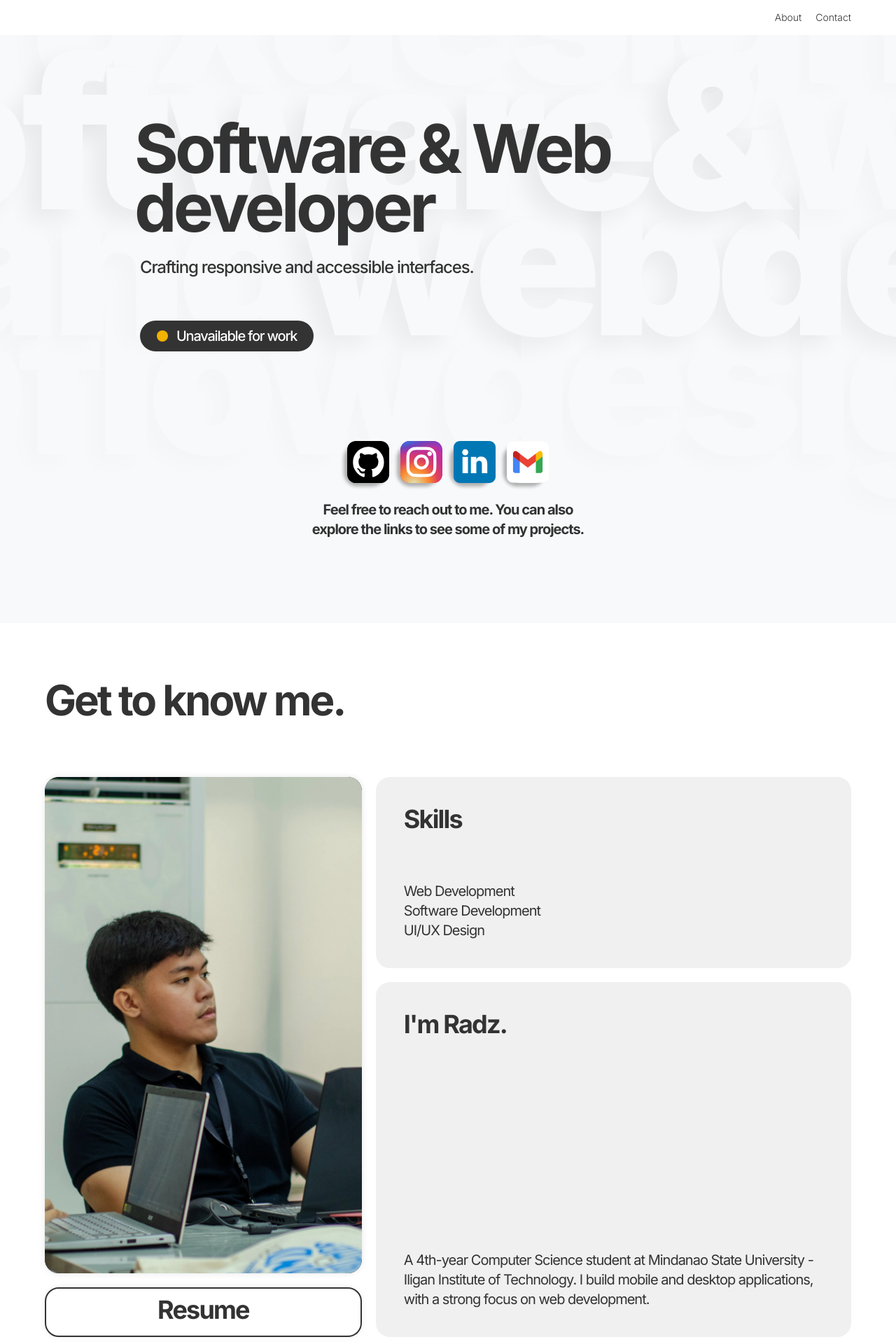
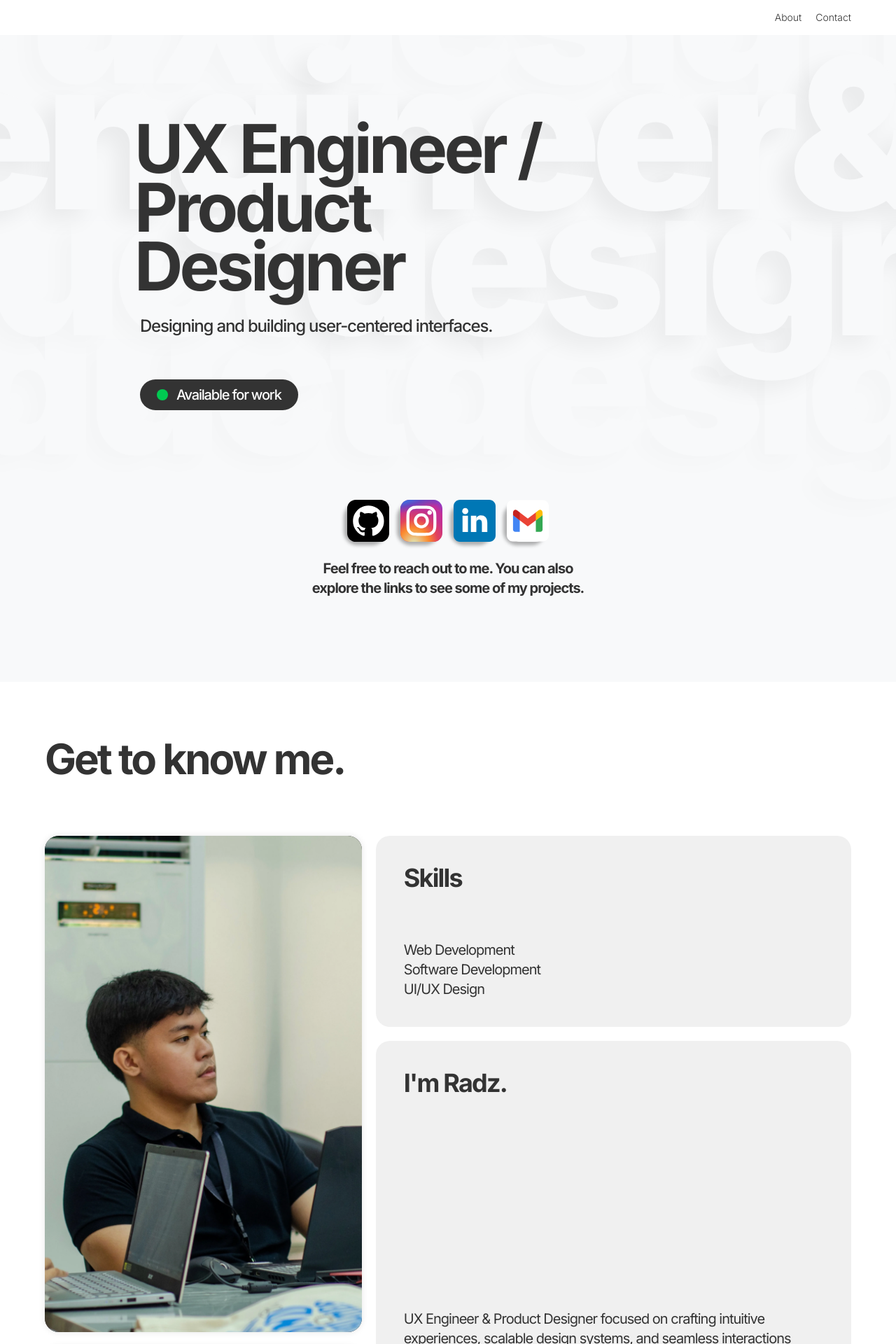
Before and after one commit to razeuss/WorkPortfolio, a Next.js app: page / in a window 1280 px wide. Shown: the top 1920 px of the page at 70% size. Built offline with nearby package versions, Linux system fonts and the light colour scheme.

Commit message:
add: new title

```diff
--- a/app/page.tsx
+++ b/app/page.tsx
@@ -155,26 +155,26 @@ useEffect(() => {
               ui/uxdesigner
             </div>
             <div className="absolute z-2 top-[20px] min-[640px]:top-[70px] min-[2000px]:top-[190px] text-[#f8f9fa] font-black text-[150px] min-[640px]:text-[300px] min-[2000px]:text-[400px] leading-60 tracking-tighter z-2 text-center pointer-events-none select-none" style={{ textShadow: "-20px 15px 30px rgba(0,0,0,0.02)" }}>
-              <span style={{ textShadow: "-20px 15px 30px rgba(0,0,0,0.06)" }}>rsoftware&</span>web<br/>
+              <span style={{ textShadow: "-20px 15px 30px rgba(0,0,0,0.06)" }}>rruxengineer&</span>prod<br/>
             </div>
             <div className="absolute z-1 -top-[130px] min-[640px]:top-[10px] min-[2000px]:top-[190px] text-[#f8f9fa] font-black text-[150px] min-[640px]:text-[300px] min-[2000px]:text-[400px]  leading-60 tracking-tighter z-1 text-center pointer-events-none select-none" style={{ textShadow: "-20px 15px 30px rgba(0,0,0,0.02)" }}>
-              <br/>veloperand<span style={{ textShadow: "-20px 15px 30px rgba(0,0,0,0.05)" }}>webdev</span>eloper
+              <br/>oduct<span style={{ textShadow: "-20px 15px 30px rgba(0,0,0,0.05)" }}>designer</span>
             </div>
             <div className="absolute top-[200px] min-[640px]:top-[420px] min-[2000px]:top-[660px] text-[#f8f9fa] font-black text-[150px] min-[640px]:text-[300px] min-[2000px]:text-[400px]  leading-60 tracking-tighter z-0 text-center pointer-events-none select-none" style={{ textShadow: "-20px 15px 30px rgba(0,0,0,0.015)" }}>
-              webflowdesigner
+              productdesigner
             </div>
 
             <div className="z-10 py-30 min-[1920px]:py-70 w-[90%] sm:w-[70%] text-[#333333] font-bold min-[640px]:text-8xl min-[2000px]:text-9xl text-4xl leading-10 min-[640px]:leading-21  min-[2000px]:leading-30 flex flex-col items-center text-center sm:items-start sm:text-start">
               <h1 className="tracking-tighter mb-2 xl:mb-5">
-                Software & Web<br />
-                developer
+                UX Engineer / Product<br />
+                Designer
               </h1>
               <div className="text-xl font-medium tracking-tighter lg:text-2xl lg:p-2">
-                <p className="text-[#333333] mb-6 lg:mb-15">Crafting responsive and accessible interfaces.</p>
+                <p className="text-[#333333] mb-6 lg:mb-15">Designing and building user-centered interfaces.</p>
                 <div className="inline-flex items-center text-white bg-[#333333] px-3 sm:px-6 py-1 sm:py-2 text-lg lg:text-xl lg:text-2xl font-medium rounded-[30px]">
-                  <span className="absolute w-2 h-2 sm:w-4 sm:h-4 bg-yellow-500 rounded-full mr-3 animate-ping"></span>
-                  <span className="relative w-2 h-2 sm:w-4 sm:h-4 bg-yellow-500 rounded-full mr-3"></span>
-                  Unavailable for work
+                  <span className="absolute w-2 h-2 sm:w-4 sm:h-4 bg-green-500 rounded-full mr-3 animate-ping"></span>
+                  <span className="relative w-2 h-2 sm:w-4 sm:h-4 bg-green-500 rounded-full mr-3"></span>
+                  Available for work
                 </div>
               </div>
             </div>
@@ -272,8 +272,9 @@ useEffect(() => {
               <SlideUp className=" min-[1920px]:h-[30%] h-[65%]">
                 <div className="bg-[#f0f0f0] h-full flex flex-col w-full rounded-[20px] p-3 sm:p-10 gap-4 text-[#333333] justify-between">
                   <h1 className="font-bold text-xl sm:text-4xl tracking-tighter">I&apos;m Radz.</h1>
-                  <p className="text-sm sm:text-xl text-[#333333] tracking-tighter overflow-hidden">A 4th-year Computer Science student at Mindanao State University - Iligan Institute of Technology.
-                    I build mobile and desktop applications, with a strong focus on web development.</p>
+                  <p className="text-sm sm:text-xl text-[#333333] tracking-tighter overflow-hidden"> UX Engineer & Product Designer focused on crafting intuitive experiences,
+                  scalable design systems, and seamless interactions between users and
+                  technology.</p>
                 </div>
               </SlideUp>
             </div>
```
